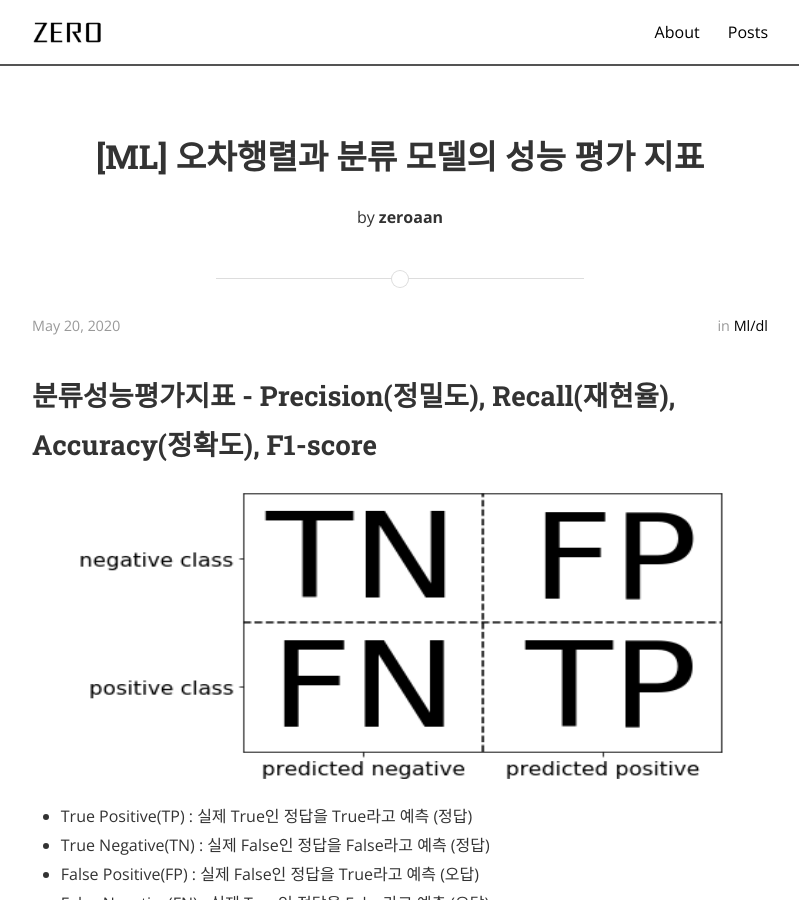
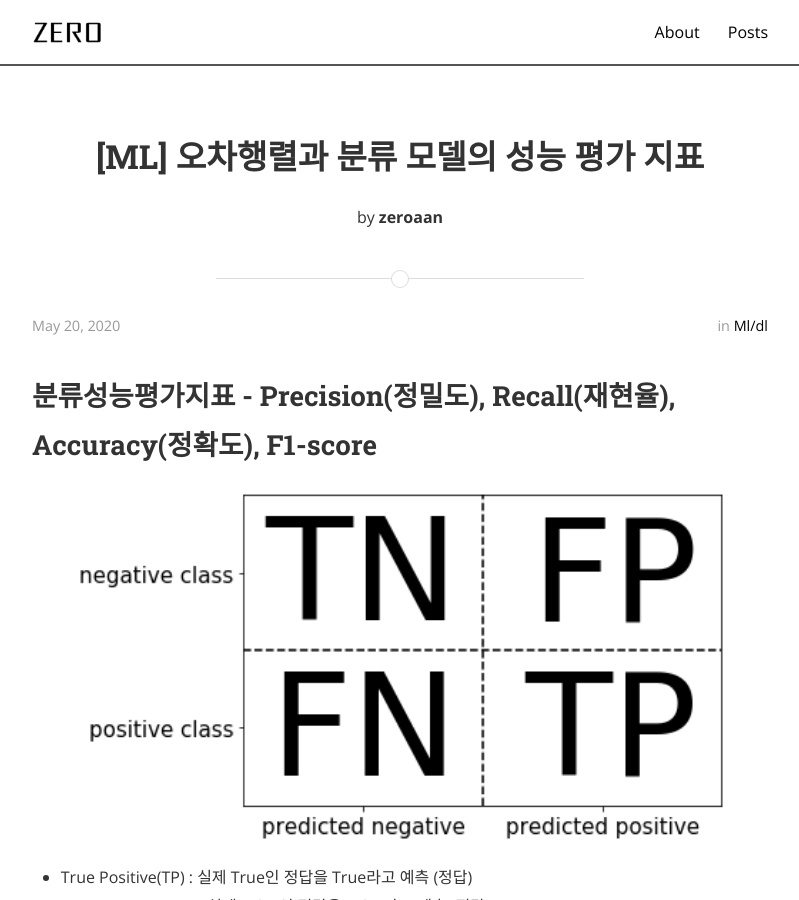
Before and after one commit to zeroaan/zeroaan.github.io, a Jekyll site: the page built from _posts/2020-05-20-[ML] 오차행렬과 분류 모델의 성능 평가 지표.md, in a window 1280 px wide and 900 px high. Shown: the whole window, without its empty margins (240-1039 px from the left). Built offline with Jekyll 4.4.1, drawn with Linux system fonts in a browser that asks for light colours; nearby versions of some CDN libraries; formulas are drawn with MathJax 3; comment, search, counter and statistics services are not loaded.

Commit message:
Update: 2020-05-20-[ML] 오차행렬과 분류 모델의 성능 평가 지표

```diff
--- a/_posts/2020-05-20-[ML] 오차행렬과 분류 모델의 성능 평가 지표.md
+++ b/_posts/2020-05-20-[ML] 오차행렬과 분류 모델의 성능 평가 지표.md
@@ -11,7 +11,7 @@
 
 ## 분류성능평가지표 - Precision(정밀도), Recall(재현율), Accuracy(정확도), F1-score
 
-<center><img src="{{site.baseurl}}/img/confusion.png" width="300" height="300"></center>
+![confusion]({{site.baseurl}}/img/confusion.png)
 
 - True Positive(TP) : 실제 True인 정답을 True라고 예측 (정답)
 - True Negative(TN) : 실제 False인 정답을 False라고 예측 (정답)
@@ -108,7 +108,7 @@
 
 이 두 지표를 각각 x, y의 축으로 놓고 그래프가 그려진다.
 
-<center><img src="{{site.baseurl}}/img/roccurve.png" width="300" height="300"></center>
+![roccurve]({{site.baseurl}}/img/roccurve.png)
 
 curve가 왼쪽 위 모서리에 가까울수록 모델의 성능이 좋다고 평가한다.<br>
 즉, Recall(TPR)이 크고 Fall-out(FPR)이 작은 모형이 좋은 모형이다.
@@ -120,7 +120,7 @@
 
 ROC curve는 그래프이기 때문에 명확한 수치로써 비교하기가 어렵다. 따라서 그래프 아래의 면적값을 이용한다.
 
-<center><img src="{{site.baseurl}}/img/auc.png" width="300" height="300"></center>
+![auc]({{site.baseurl}}/img/auc.png)
 
 AUC 값의 범위는 0 ~ 1 이다. 예측이 잘못된 모델의 AUC는 0에 가깝고 예측이 정확한 모델의 AUC는 1에 가까운 값이 나온다.
 
```
